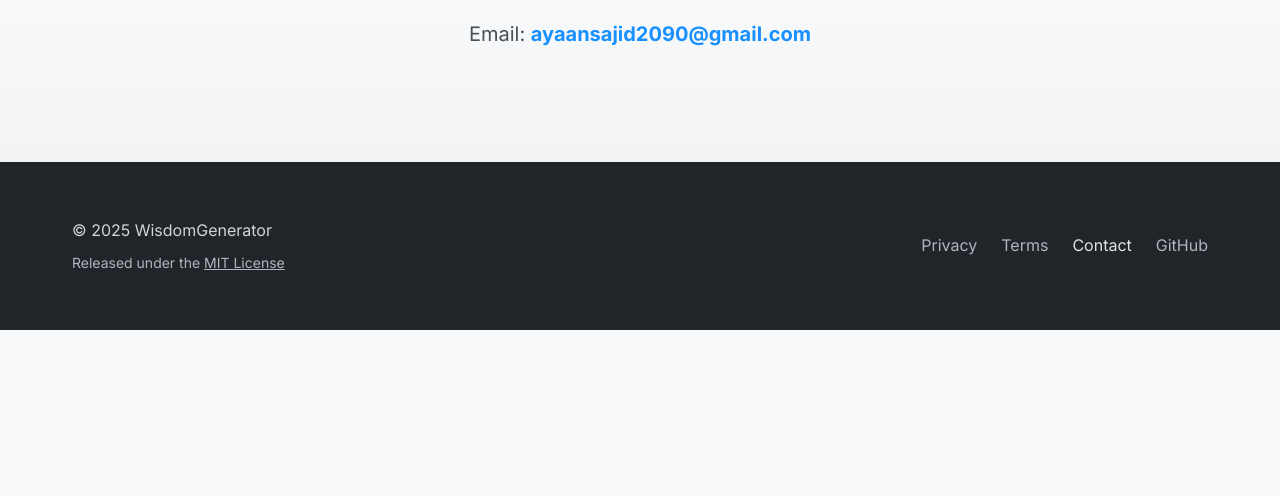
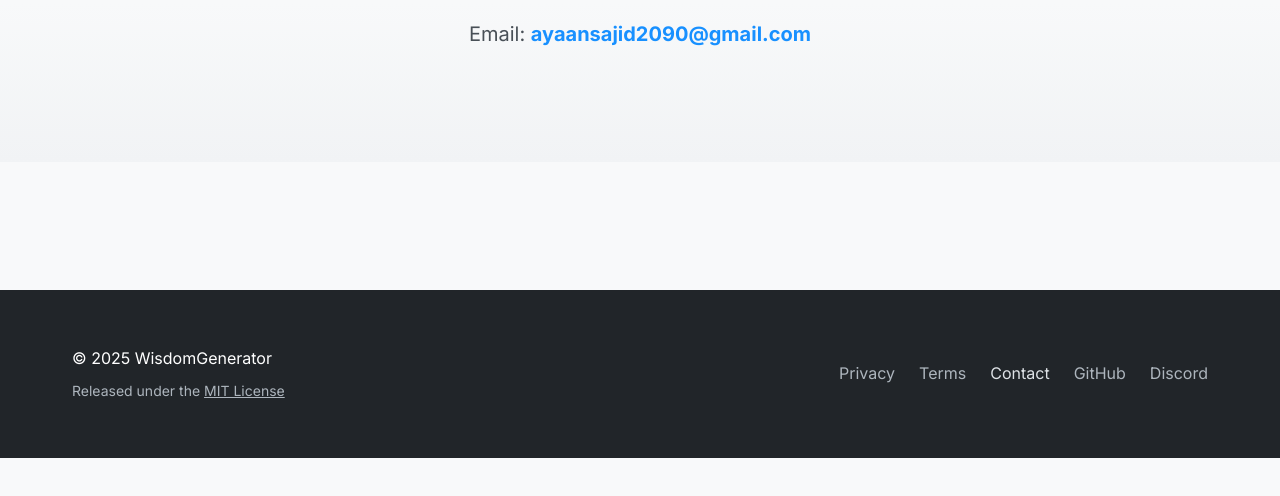
Before and after one commit to ayaanthedev/Quote_Generator, a website: page contact.html in a window 1280 px wide. Shown: the part 250-746 px from the top of the page. Drawn offline with Linux system fonts and the light colour scheme.

Commit message:
Add Discord link to multiple pages for improved community engagement

```diff
--- a/contact.html
+++ b/contact.html
@@ -107,6 +107,12 @@
                 color: var(--accent-indigo);
                 text-decoration: underline;
             }
+            footer {
+                background-color: var(--gray-900);
+                color: var(--white);
+                padding: 2rem 0;
+                margin-top: 8rem;
+            }
         </style>
     </head>
     <body>
@@ -163,6 +169,7 @@
                             target="_blank"
                             >GitHub</a
                         >
+                         <a href="https://discord.gg/9wek2MbyKR" target="_blank">Discord</a>
                     </div>
                 </div>
             </div>
```
Also changed, not shown: about.html (+1 -0 lines), index.html (+1 -0 lines), privacy.html (+1 -0 lines), terms.html (+1 -0 lines).
